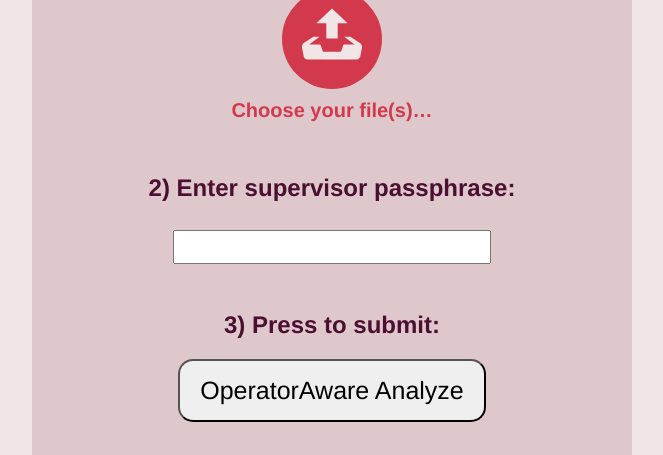
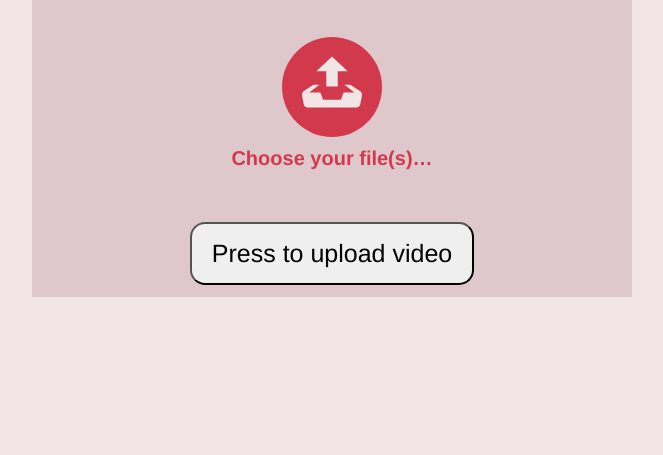
Before and after one commit to Mitchellpkt/choir_uploader, a Flask app: page / in a window 1280 px wide. Shown: the part 493-948 px from the top of the page, without its empty margins (308-971 px from the left). After the commit the page ends 790 px from the top, so only its background shows below. Run offline with Flask 2, Linux system fonts and the light colour scheme.

Commit message:
adjusted webpage

```diff
--- a/app/templates/index.html
+++ b/app/templates/index.html
@@ -5,7 +5,7 @@
     <meta charset="UTF-8"/>
     <meta http-equiv="X-UA-Compatible" content="IE=edge">
     <meta name="viewport" content="width=device-width, initial-scale=1">
-    <title>Operator Aware: Home</title>
+    <title>CPC choir uploader: Home</title>
 
     <link rel="shortcut icon" href="favicon.ico">
     <link rel="stylesheet" type="text/css" href="{{ url_for('static', filename='css/normalize.css') }}"/>
@@ -40,14 +40,16 @@
 <body>
 <div class="container">
     <header class="codrops-header">
-        <h1>Operator Aware</h1>
-        <h2><br>Mitchell Krawiec-Thayer<br><br><a target="_blank" href="http://github.com/mitchellpkt/OperatorAware">Github </a> &nbsp;&#9830;&nbsp; <a target="_blank" href="https://i.imgur.com/HWgL9C0.png">Algorithm</a>  &nbsp;&#9830;&nbsp; <a target="_blank" href="mailto:mitchellpkt@protonmail.com">Contact</a></h2>
-        <br><i><font size = "5" face = "Times New Roman">Hint: leave the supervisor passphrase blank for a demo with real 911 calls<br> (upload disabled without authentication)</font></i>
+                <IMG SRC="https://492jvi1i8ymc2oig6z4ctugl-wpengine.netdna-ssl.com/wp-content/uploads/sites/30/2016/08/CPC-logo-2014-color.jpg"><br>
+
+        <h1>CPC virtual choir uploader</h1>
     </header>
+
     <div class="content">
         <div class="box">
             <form id="upload-form" action="{{ url_for('index') }}" method="POST" enctype="multipart/form-data">
-                <h2> 1) Upload calls for review:</h2>
+<br>
+<br>
                 <input type="file" name="file" id="file" class="inputfile inputfile-4"
                        data-multiple-caption="{count} files selected" multiple/>
 <!--                <input type="file" name="file-5[]" id="file-5" class="inputfile inputfile-4"
@@ -61,10 +63,8 @@
                     <span>Choose your file(s)&hellip;</span></label>
 
                 <br><br>
-                <h2> 2) Enter supervisor passphrase:<br><br>
-                    <input id="password" type="password" name="password" maxlength="60">
-                    <br><br>
-                    <h2> 3) Press to submit:</h2> <input type="submit" value="OperatorAware Analyze" id="upload-button" onclick="myFunction()">
+
+                    <h2> </h2> <input type="submit" value="Press to upload video" id="upload-button" onclick="myFunction()">
 
 
 
@@ -78,7 +78,6 @@
         </script>
 
             </form>
-                <br><br><IMG SRC="https://pride.physio/wp-content/uploads/2016/10/operator-865x655.jpg" ALIGN="center" height="327" width="432"><br>
         </div>
 
     </div>
```
